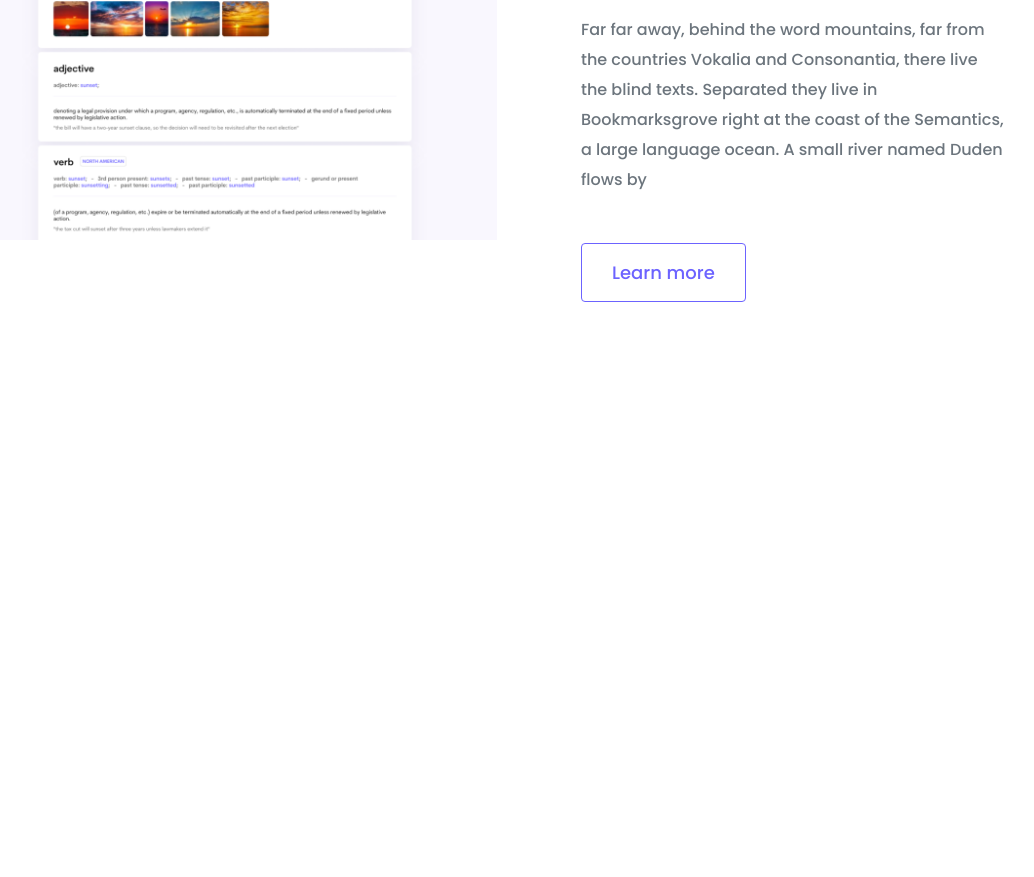
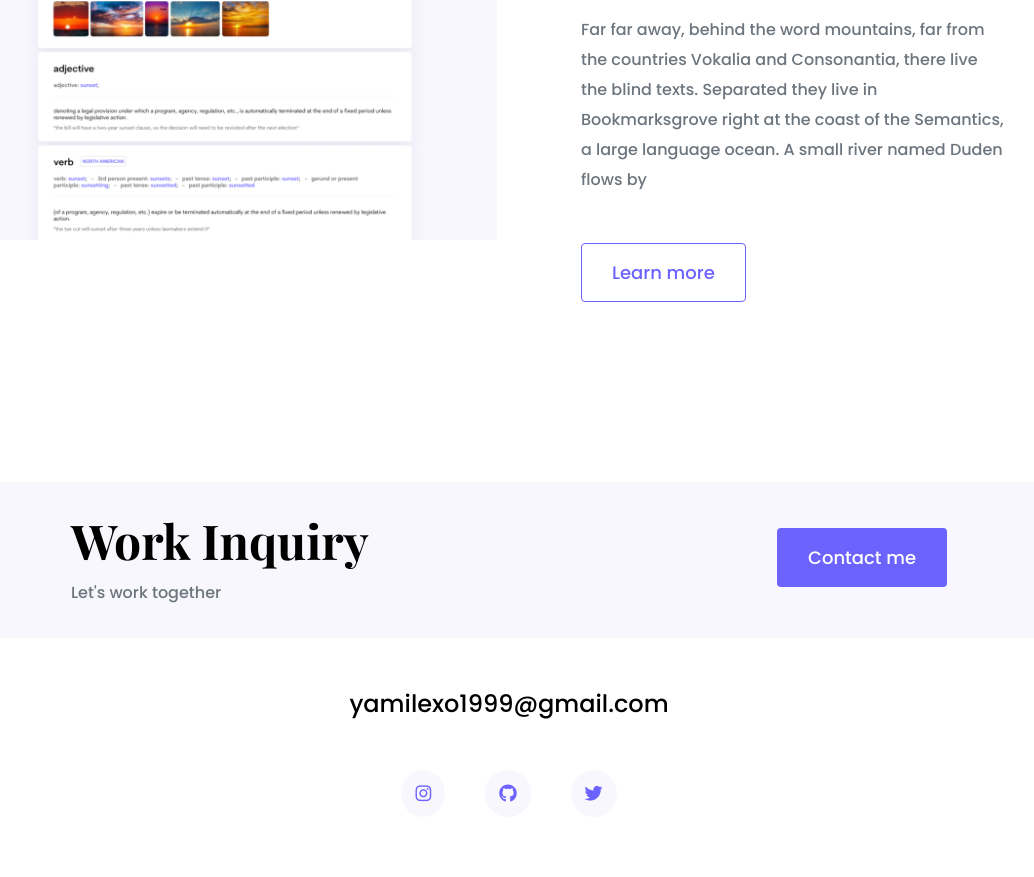
Before and after one commit to Yamilexkiara/my-project, a plain HTML site: page index.html in a window 1280 px wide. Shown: the part 2511-3388 px from the top of the page, without its empty margins (131-1165 px from the left). Before the commit the page ends 2933 px from the top, so only its background shows below. Drawn offline with nearby package versions, Linux system fonts and the light colour scheme.

Commit message:
footer created

```diff
--- a/css/styles.css
+++ b/css/styles.css
@@ -23,6 +23,9 @@ h1 {
 }
 h2 {
   font-size: 64px;
+}
+h4 {
+  font-size: 48px;
 }
 p {
   font-weight: normal;
@@ -115,6 +118,38 @@ nav a:hover,
 nav li.active a {
   color: var(--branding-color);
 }
+footer {
+  margin: 60px 0;
+}
+footer .contact-box {
+  background: var(--secondary-color);
+  padding: 30px 120px;
+  border-radius: 10px;
+}
+footer .contact-box p {
+  margin: 0;
+}
+footer .email-link {
+  text-decoration: none;
+  color: black;
+  font-size: 24px;
+}
+footer .email-link:hover {
+  color: var(--branding-color);
+}
+footer .social-links a {
+  margin: 0 20px;
+  color: var(--branding-color);
+  background: var(--secondary-color);
+  padding: 10px 14px;
+  font-size: 18px;
+  border-radius: 50%;
+  transition: all 150ms ease-in-out;
+}
+footer .social-links a:hover {
+  color: white;
+  background: var(--branding-color);
+}
 
 @media (max-width: 900px) {
   h1 {
--- a/index.html
+++ b/index.html
@@ -102,7 +102,27 @@
           </p>
           <a href="#" class="btn btn-branding-outline">Learn more</a>
         </div>
+    </div>
+    <div>
+      <footer>
+        <div class="contact-box d-flex justify-content-between mb-5 d-none d-md-flex">
+          <div>
+          <h4>Work Inquiry</h4>
+          <p class="text-muted">Let's work together</p>
+        </div>
+        <div>
+        <a href="" class="btn btn-branding mt-3">Contact me</a>
+        </div>
+        </div>
+        <div class="d-flex justify-content-center mb-5">
+        <a href="mailto:yamilexo1999@gmail.com" class="email-link">yamilexo1999@gmail.com</a>
+        </div>
+      <div class="social-links d-flex justify-content-center">
+        <a href="https://www.instagram.com" target="_blank"><i class="fab fa-instagram"></i></a>
+        <a href="https://www.github.com/yamilexkiara" target="_blank"><i class="fab fa-github"></i></a>
+        <a href="https://www.twitter.com" target="_blank"><i class="fab fa-twitter"></i></a>
       </div>
+      </footer>
     </div>
   </body>
 </html>
```
